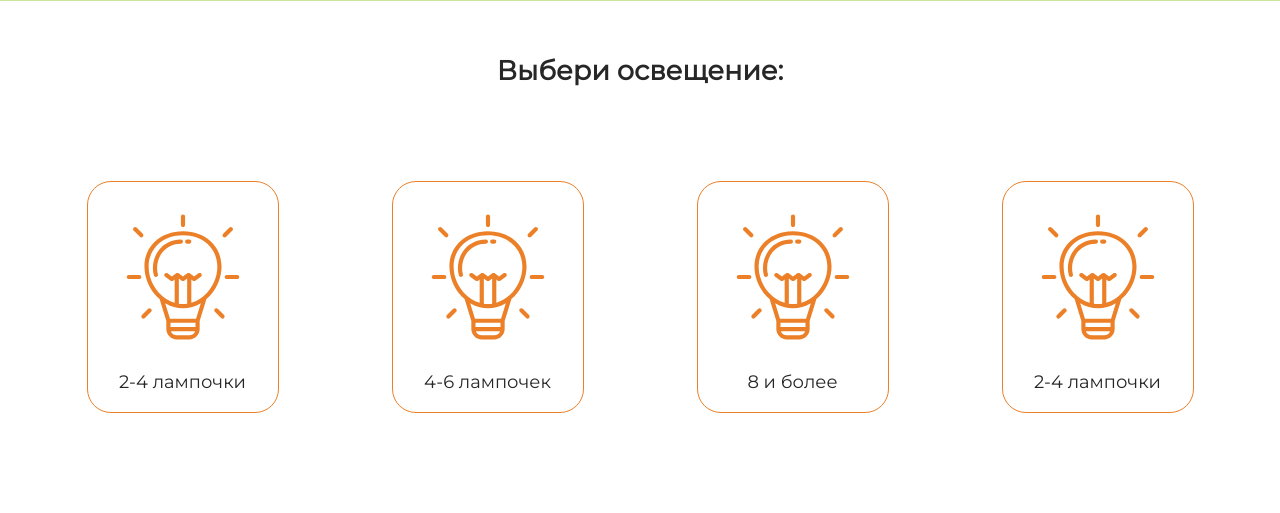
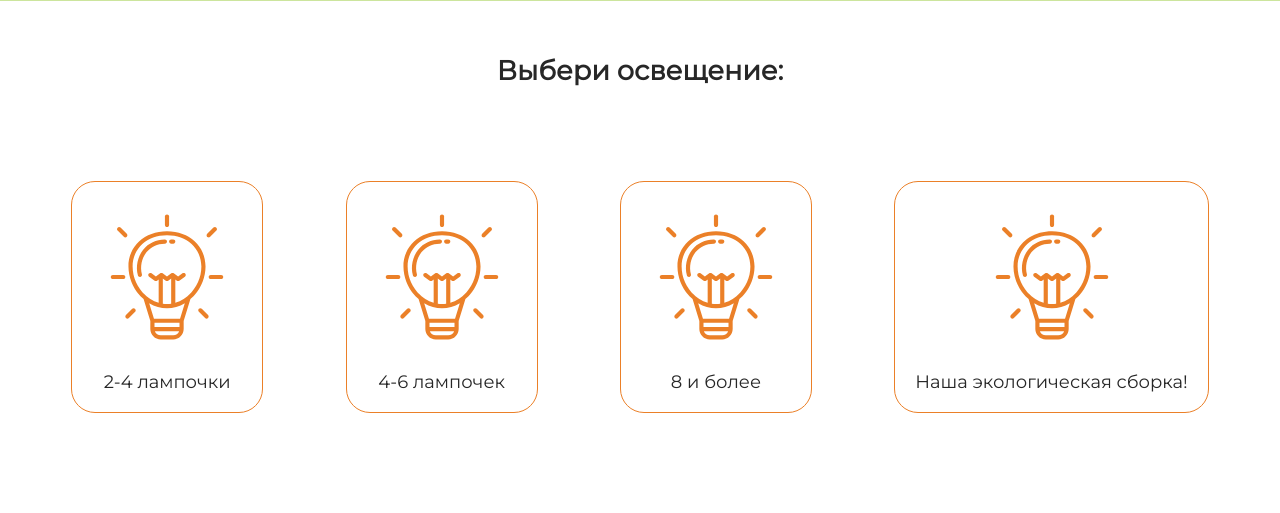
Before and after one commit to armprogram/venv, a Flask app: page /1 in a window 1280 px wide. Shown: the part 469-982 px from the top of the page. Run offline with Flask 3, Linux system fonts and the light colour scheme.

Commit message:
Update lights.html

```diff
--- a/calculator-main/templates/lights.html
+++ b/calculator-main/templates/lights.html
@@ -40,7 +40,7 @@
       <li class="list__item">
         <a href={{size + "/3" }}>
           <img class="item__img" src="../static/img/light.svg" alt="light">
-          <span>2-4 лампочки</span></a>
+          <span>Наша экологическая сборка!</span></a>
        </li>
       </li>
     </ul>
```
